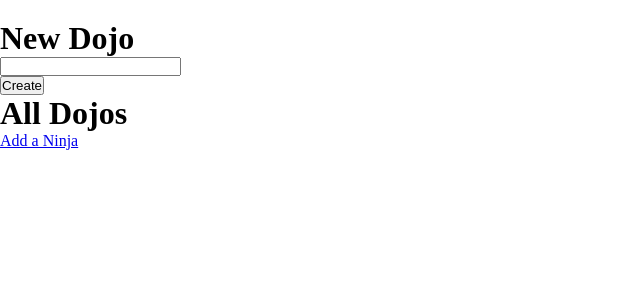
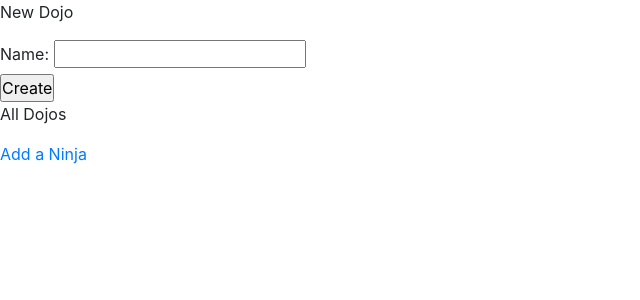
Before and after one commit to Matthew-Luk/Python-Bootcamp, a Flask app: template Flask_MySQL/CRUD/dojos_and_ninjas/flask_app/templates/dojo.html in a window 1280 px wide. Shown: the top 300 px of the page, without its empty margins (0-640 px from the left). Run offline with Flask 2, Linux system fonts and the light colour scheme; the template is opened without the code that fills it, so the values that code supplies are empty.

Commit message:
changed tags for styling purposes

```diff
--- a/Flask_MySQL/CRUD/dojos_and_ninjas/flask_app/templates/dojo.html
+++ b/Flask_MySQL/CRUD/dojos_and_ninjas/flask_app/templates/dojo.html
@@ -4,17 +4,18 @@
     <meta charset="UTF-8">
     <meta http-equiv="X-UA-Compatible" content="IE=edge">
     <meta name="viewport" content="width=device-width, initial-scale=1.0">
+    <link rel="stylesheet" href="https://cdn.jsdelivr.net/npm/bootstrap@4.3.1/dist/css/bootstrap.min.css" integrity="sha384-ggOyR0iXCbMQv3Xipma34MD+dH/1fQ784/j6cY/iJTQUOhcWr7x9JvoRxT2MZw1T" crossorigin="anonymous">
+    <link rel="stylesheet" type="text/css" href="{{ url_for('static', filename='style.css') }}">
     <title>Dojos</title>
-    <link rel="stylesheet" href="/static/style.css">
 </head>
 <body>
-    <div class="container">
+    <div class="container2">
         <div class="left">
-            <h1>New Dojo</h1>
+            <p class="header">New Dojo</p>
             <form action="/add", method="POST">
-                <div>
-                    <label for="name"></label>
-                    <input type="text" name="name">
+                <div class="search">
+                    <label for="name">Name: </label>
+                    <input id="input_bar" type="text" name="name">
                 </div>
                 <div>
                     <input type="submit" value="Create">
@@ -22,17 +23,17 @@
             </form>
         </div>
         <div class="right">
-            <h1>All Dojos</h1>
+            <p class="header">All Dojos</p>
             <div class="box">
                 <table>
                     {%for i in all_dojos%}
-                    <p>
-                        <a href="/dojos/{{i.id}}">{{i.name}}</a>
-                    </p>
+                        <p class="dojo_names"><a href="/dojos/{{i.id}}">{{i.name}}</a></p>
                     {%endfor%}
                 </table>
             </div>
-            <a href="/create">Add a Ninja</a>
+            <div id="add_ninja">
+                <a href="/create">Add a Ninja</a>
+            </div>
         </div>
     </div>
 </body>
```
